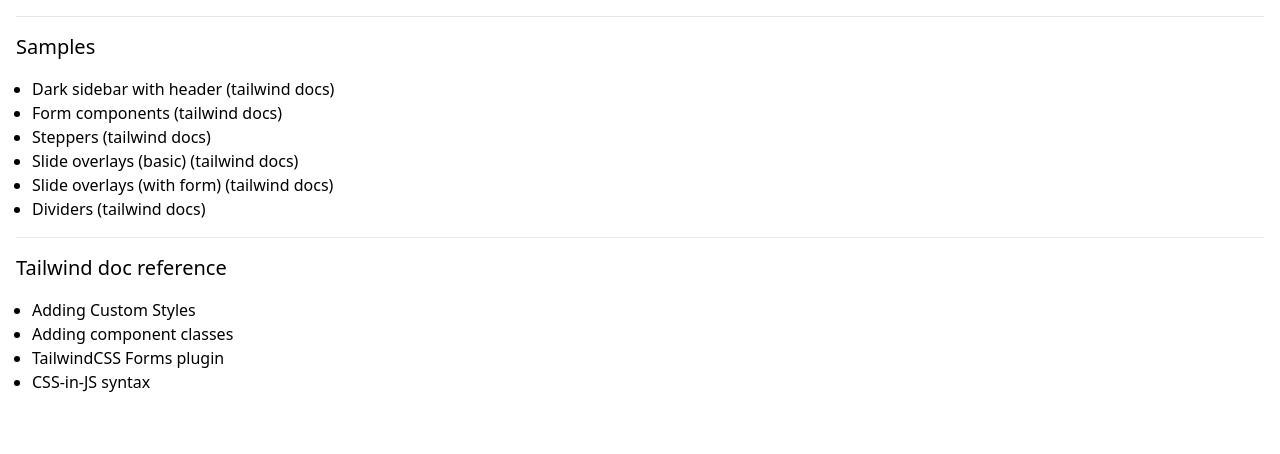
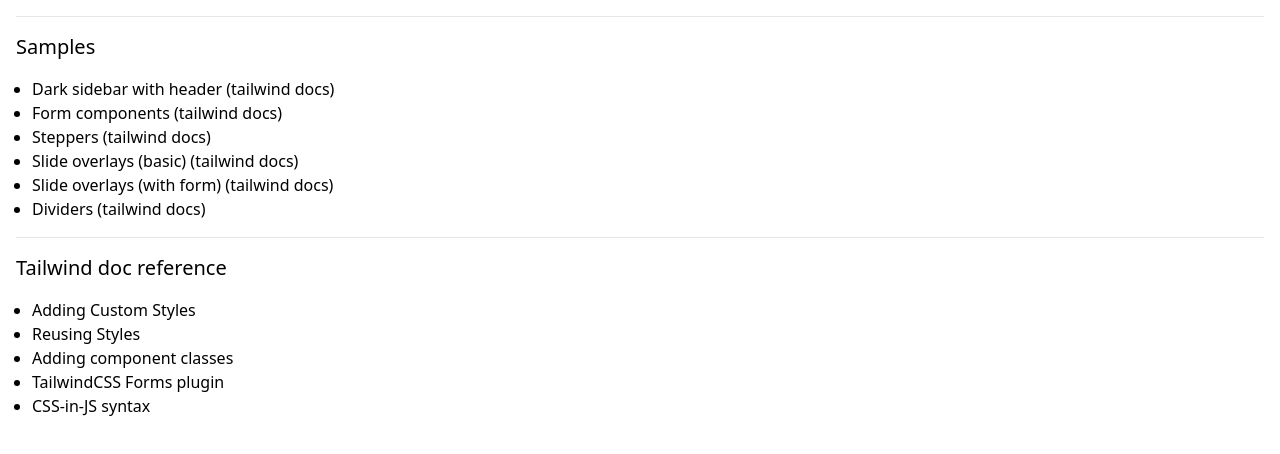
Before and after one commit to df-rw/tailwind-svelte-testing, a SvelteKit app: page / in a window 1280 px wide. Shown: the top 454 px of the page. Built offline with nearby package versions, Linux system fonts and the light colour scheme.

Commit message:
Add link on reusing styles.

```diff
--- a/src/routes/+page.svelte
+++ b/src/routes/+page.svelte
@@ -51,6 +51,7 @@
         <h1 class="text-xl">Tailwind doc reference</h1>
         <ul class="list-disc m-4">
             <li><a class="hover:underline" target="_blank" href="https://tailwindcss.com/docs/adding-custom-styles">Adding Custom Styles</a></li>
+            <li><a class="hover:underline" target="_blank" href="https://tailwindcss.com/docs/reusing-styles">Reusing Styles</a></li>
             <li><a class="hover:underline" target="_blank" href="https://tailwindcss.com/docs/adding-custom-styles#adding-component-classes">Adding component classes</a></li>
             <li><a class="hover:underline" target="_blank" href="https://github.com/tailwindlabs/tailwindcss-forms">TailwindCSS Forms plugin</a></li>
             <li><a class="hover:underline" target="_blank" href="https://tailwindcss.com/docs/plugins#css-in-js-syntax">CSS-in-JS syntax</a></li>
```
